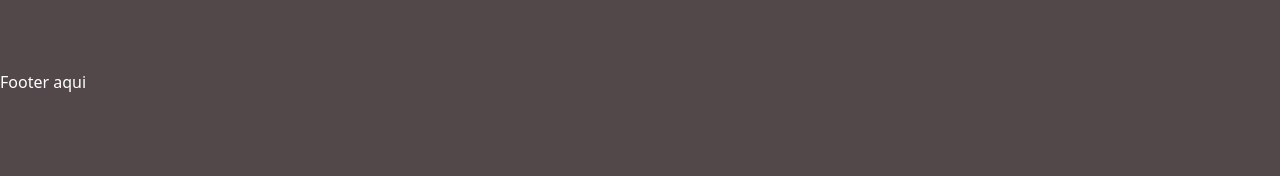
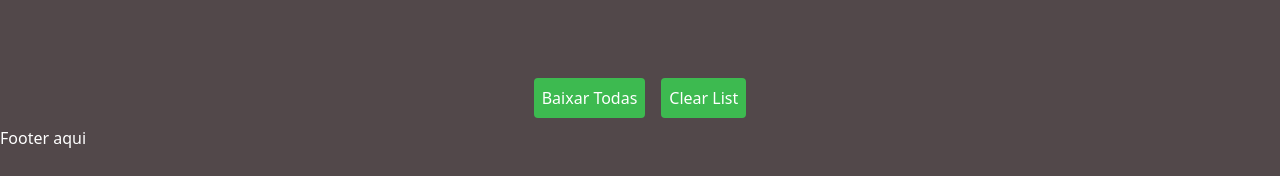
Before and after one commit to TalesPalma/Frond-End-BaixaMusics-Youtuba, a Next.js app: page /download in a window 1280 px wide. Shown: the part 382-558 px from the top of the page. Built offline with nearby package versions, Linux system fonts and the light colour scheme; no server answers.

Commit message:
btn add for clear list and donwload all musics from list

```diff
--- a/src/app/download/page.tsx
+++ b/src/app/download/page.tsx
@@ -1,8 +1,10 @@
 'use client'
+import "./style.css"
 import CardList from "@/components/cardList/CardList";
 import { Music } from "@/models/music";
 import { useSearchParams } from "next/navigation";
 import { useEffect, useState } from "react";
+
 
 
 
@@ -67,6 +69,10 @@ export default function DownloadPage() {
     <div className='text-secondary text-center flex flex-col items-center justify-center '>
       <h1>{link}</h1>
       <CardList listMusics={initMusics} />
+      <div className="btn-groups">
+        <button>Baixar Todas</button>
+        <button>Clear List</button>
+      </div>
     </div >
   )
 }
--- /dev/null
+++ b/src/app/download/style.css
@@ -0,0 +1,7 @@
+.btn-groups {
+  @apply flex-row items-center justify-center;
+
+  button {
+    @apply bg-secondary text-white rounded p-2 m-2;
+  }
+}
```
